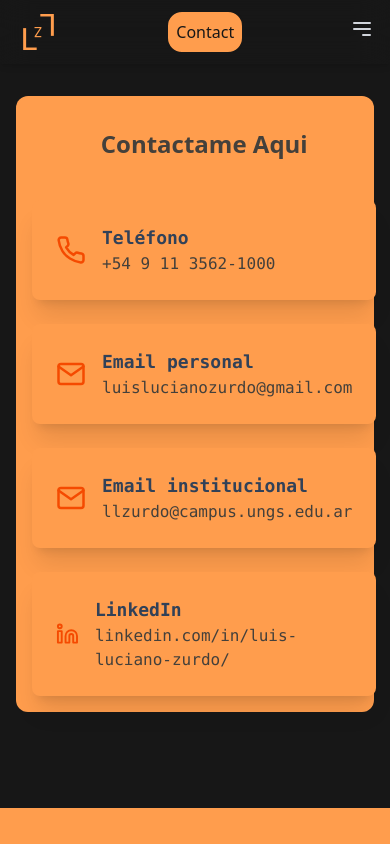
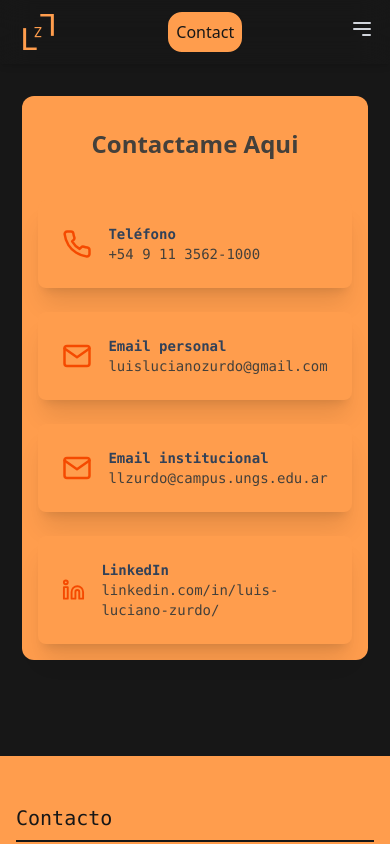
Before and after one commit to luislucianozurdogmailcom/pagina-personal, a React (Vite) app: page /contact in a window 390 px wide. Built offline with nearby package versions, Linux system fonts and the light colour scheme.

Commit message:
ultima version

```diff
--- a/src/components/about-components/PrincipalText.jsx
+++ b/src/components/about-components/PrincipalText.jsx
@@ -6,14 +6,11 @@ const PrincipalText = () => {
     const [text2, setText2] = useState('');
 
     const fullText2 = `
-    Soy un Ingeniero, investigador y apasionado por la enseñanza. Actualmente haciendo un PhD en Ciencia y Tecnología.
+    Soy Ingeniero Electromecánico, investigador de CONICET y actualmente curso mi Doctorado en Ciencia y Tecnología. Mi carrera me ha llevado por empresas como Mercado Libre y Datalytics, pero mi verdadera vocación está en las aulas.
 
-    Cuento con experiencia en empresas como Mercado Libre SRL, Datalytics y organismos gubernamentales
-    como el Ministerio de Educación (CABA) en donde desarrollé habilidades orientadas a Data desde roles como Analista e Ingeniero de datos.
+Con más de 5 años de experiencia docente —desde clases de Física 1 hasta la cátedra de Automatización Avanzada—, mi objetivo es que dejes de memorizar fórmulas y empieces a entender la lógica detrás de los problemas. Mi paso por la industria y la investigación me permite darte ejemplos reales de cómo se aplica lo que estudiamos en el mundo del Machine Learning, la Simulación Numérica (OpenFOAM) y el Análisis de Datos.
 
-    En paralelo hace 5 años trabajo desarrollando simulaciones numéricas con códigos propios y utilizando
-    OpenFOAM (Software de simulación de fenómenos físicos con el método de volumenes finitos), asi como también trabajando paralelamente en el tratamiento de datos involucrando
-    técnicas de Machine Learning y Data Science.
+En mis clases, combinamos el rigor académico con las herramientas digitales que hoy exige la profesión.
     `;
 
     useEffect(() => {
--- a/src/components/home-components/PrincipalText.jsx
+++ b/src/components/home-components/PrincipalText.jsx
@@ -10,7 +10,7 @@ const PrincipalText = () => {
     `;
 
     const fullText2 = `
-    Tanto si necesitas aprender algo, como si quieres que te ayude a resolver un problema relacionado con las tecnologías que conozco
+    Tanto si necesitas aprender algo, como si queres que te ayude a resolver un problema relacionado con las tecnologías que conozco
     o necesitas alguna solución a medida, no dudes en contactarme.
     Estoy acá para ayudarte a alcanzar tus objetivos y resolver tus dudas.
     `;
--- a/src/pages/Contact.jsx
+++ b/src/pages/Contact.jsx
@@ -44,8 +44,8 @@ const Contact = () => (
                 >
                     {method.icon}
                     <div>
-                        <div className="text-lg font-semibold text-slate-700">{method.title}</div>
-                        <div className="text-stone-700">{method.value}</div>
+                        <div className="lg:text-lg text-sm font-semibold text-slate-700">{method.title}</div>
+                        <div className="lg:text-lg text-sm text-stone-700">{method.value}</div>
                     </div>
                 </a>
             ))}
```
